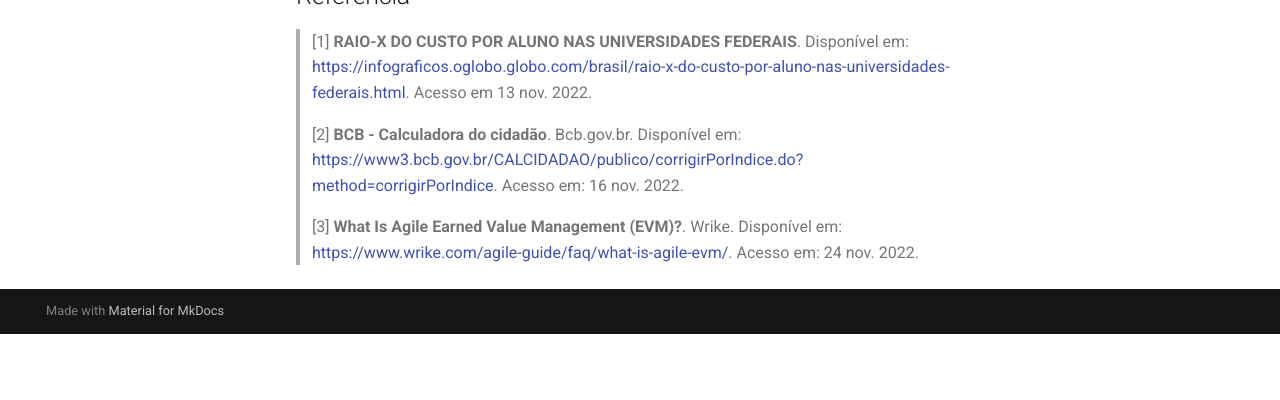
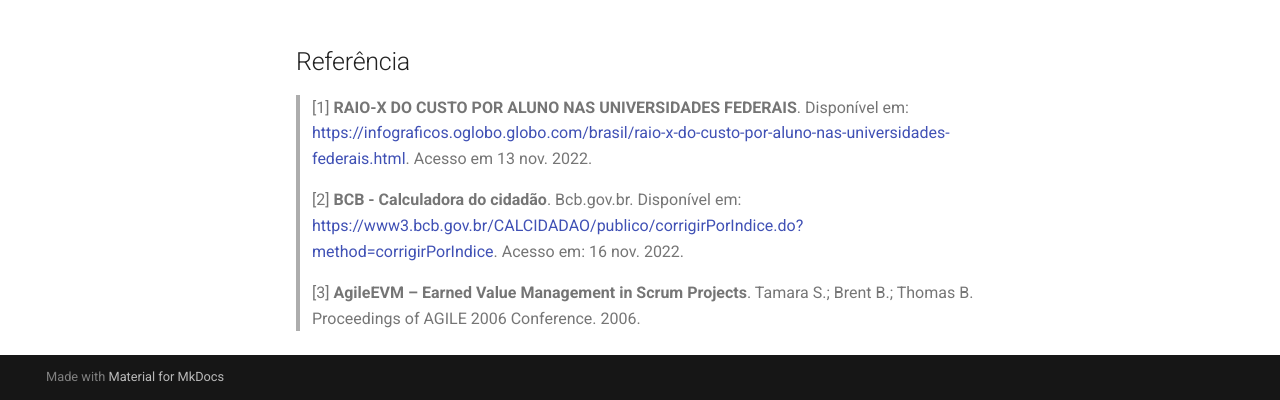
Before and after one commit to fga-eps-mds/2022-2-MeasureSoftGram-Doc, an MkDocs documentation site: the page built from docs/plano-monitoramento/custo_projeto.md, in a window 1280 px wide and 900 px high, scrolled down 2675 px, cut to the strip 500-900 px from the top of the window. Built offline with MkDocs 1.6.1 and Material for MkDocs 9.7.7, drawn with Linux system fonts in a browser that asks for light colours; comment, search, counter and statistics services are not loaded; before the commit the page ends 3509 px from its top, so only the background shows below that; some of the changed text lies outside the part shown.

```diff
--- a/docs/plano-monitoramento/custo_projeto.md
+++ b/docs/plano-monitoramento/custo_projeto.md
@@ -79,4 +80,4 @@ Através de cada <i>sprint</i> do projeto, três métricas serão coletadas: Val
 
 > [2] **BCB - Calculadora do cidadão**. Bcb.gov.br. Disponível em: [https://www3.bcb.gov.br/CALCIDADAO/publico/corrigirPorIndice.do?method=corrigirPorIndice](https://www3.bcb.gov.br/CALCIDADAO/publico/corrigirPorIndice.do?method=corrigirPorIndice). Acesso em: 16 nov. 2022.
 
-> [3] **What Is Agile Earned Value Management (EVM)?**. Wrike. Disponível em: [https://www.wrike.com/agile-guide/faq/what-is-agile-evm/](https://www.wrike.com/agile-guide/faq/what-is-agile-evm/). Acesso em: 24 nov. 2022.
+ > [3] **AgileEVM – Earned Value Management in Scrum Projects**. Tamara S.; Brent B.; Thomas B. Proceedings of AGILE 2006 Conference. 2006.
```
Also changed, not shown: other parts of docs/plano-monitoramento/custo_projeto.md (+1 -0 lines), docs/politicas/contribuindo.md (+1 -1 lines), 1 other file.
